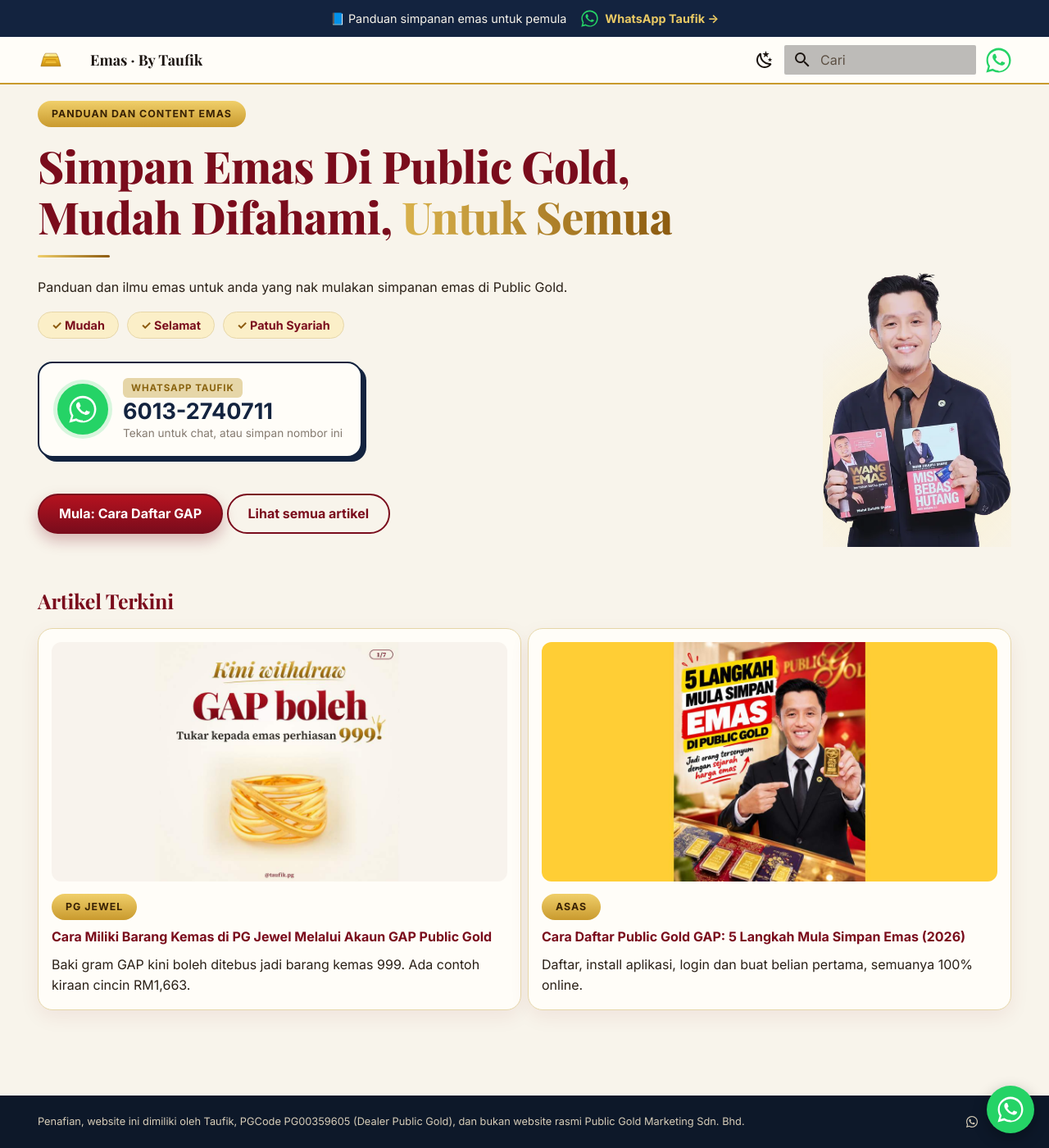
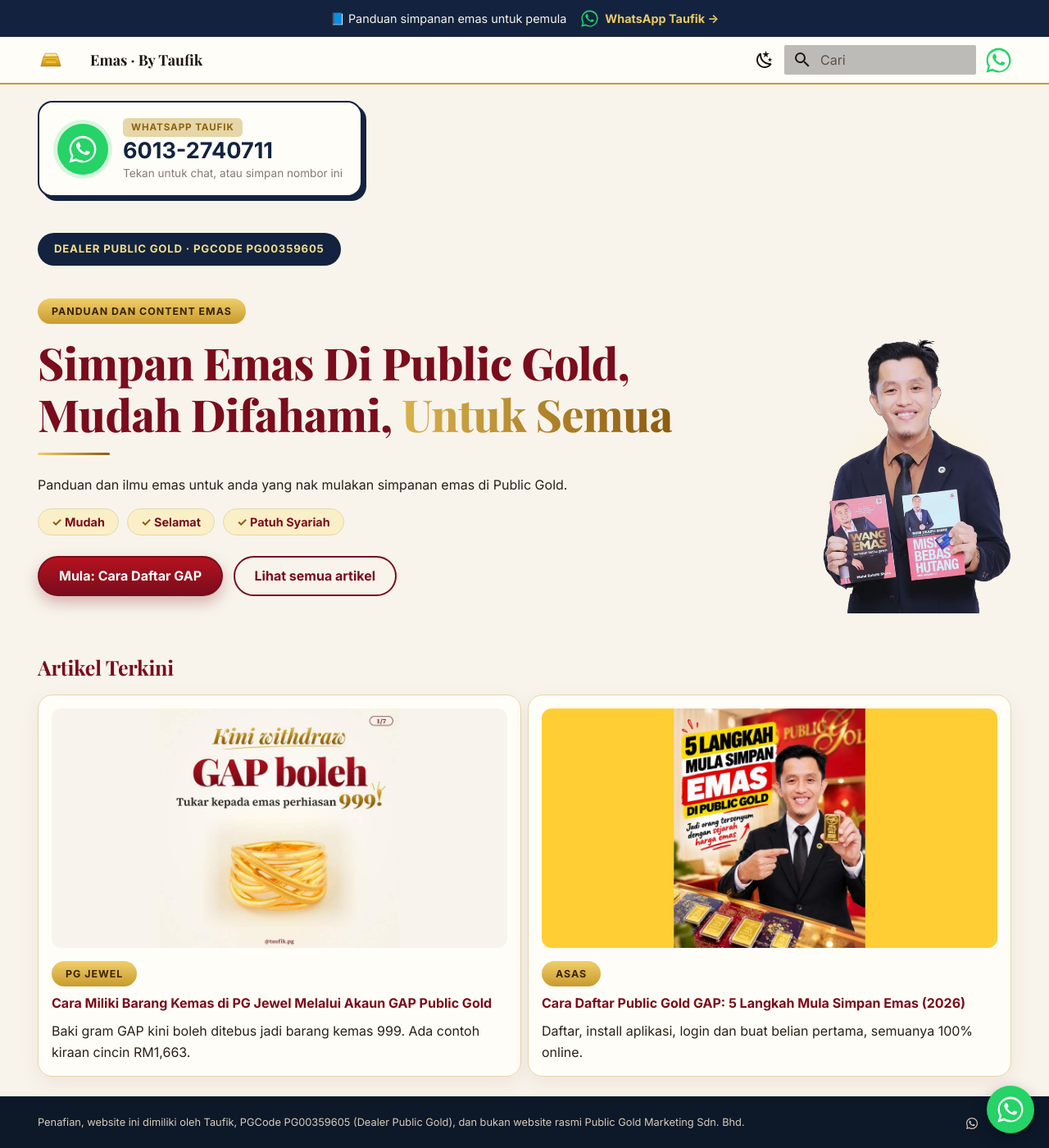
Before and after one commit to taufikmusa/emas, an MkDocs documentation site: the page built from docs/index.md, in a window 1280 px wide and 1400 px high. Shown: the whole window at 82% size. Built offline with MkDocs 1.6.1 and Material for MkDocs 9.7.7, drawn with Linux system fonts in a browser that asks for light colours; some web fonts are replaced.

Commit message:
Hero: WhatsApp card first, ripple blink on WhatsApp icons, softer photo glow
Co-Authored-By: Claude Sonnet 5.5 <noreply@anthropic.com>
Claude-Session: https://claude.ai/code/session_01Kg5rzoNKh8hvmsKW8L46De

```diff
--- a/docs/index.md
+++ b/docs/index.md
@@ -10,6 +10,13 @@ hide:
 
 <div class="hero-text" markdown>
 
+<a class="wa-card" href="https://api.whatsapp.com/send/?phone=60132740711&text=Boleh+guide+saya+simpan+emas+Public+Gold&type=phone_number&app_absent=0" target="_blank" rel="noopener">
+  <span class="wa-ico"><svg viewBox="0 0 32 32" aria-hidden="true"><path fill="currentColor" d="M16 .6C7.5.6.6 7.5.6 16c0 2.8.7 5.4 2.1 7.8L.4 31.6l8-2.1c2.3 1.3 4.9 1.9 7.6 1.9h.1c8.5 0 15.4-6.9 15.4-15.4 0-4.1-1.6-8-4.5-10.9C24.1 2.2 20.2.6 16 .6zm0 28.2h-.1c-2.4 0-4.7-.6-6.8-1.9l-.5-.3-4.7 1.2 1.3-4.6-.3-.5c-1.4-2.2-2.1-4.7-2.1-7.3C2.7 9.2 8.7 3.3 16 3.3c3.5 0 6.8 1.4 9.3 3.8 2.5 2.5 3.8 5.8 3.8 9.3 0 7.3-5.9 13.2-13.1 13.2zm7.3-9.9c-.4-.2-2.4-1.2-2.7-1.3-.4-.1-.6-.2-.9.2-.3.4-1 1.3-1.2 1.5-.2.2-.4.3-.8.1-.4-.2-1.7-.6-3.2-2-1.2-1-2-2.4-2.2-2.8-.2-.4 0-.6.2-.8.2-.2.4-.4.6-.7.2-.2.3-.4.4-.7.1-.3 0-.5 0-.7-.1-.2-.9-2.1-1.2-2.9-.3-.8-.6-.7-.9-.7h-.7c-.3 0-.7.1-1 .5-.4.4-1.3 1.3-1.3 3.2 0 1.9 1.4 3.7 1.5 3.9.2.2 2.7 4.1 6.5 5.8.9.4 1.6.6 2.2.8.9.3 1.7.2 2.4.1.7-.1 2.4-1 2.7-1.9.3-.9.3-1.7.2-1.9-.1-.1-.3-.2-.7-.4z"/></svg></span>
+  <span><span class="wa-label">WhatsApp Taufik</span><strong>6013-2740711</strong><small>Tekan untuk chat, atau simpan nombor ini</small></span>
+</a>
+
+<p class="pg-pill">Dealer Public Gold · PGCode PG00359605</p>
+
 <span class="cat-badge">Panduan dan content emas</span>
 
 # Simpan Emas Di Public Gold,<br>Mudah Difahami, <span class="gold">Untuk Semua</span>
@@ -17,11 +24,6 @@ hide:
 Panduan dan ilmu emas untuk anda yang nak mulakan simpanan emas di Public Gold.
 
 <p class="trust"><span>Mudah</span><span>Selamat</span><span>Patuh Syariah</span></p>
-
-<a class="wa-card" href="https://api.whatsapp.com/send/?phone=60132740711&text=Boleh+guide+saya+simpan+emas+Public+Gold&type=phone_number&app_absent=0" target="_blank" rel="noopener">
-  <span class="wa-ico"><svg viewBox="0 0 32 32" aria-hidden="true"><path fill="currentColor" d="M16 .6C7.5.6.6 7.5.6 16c0 2.8.7 5.4 2.1 7.8L.4 31.6l8-2.1c2.3 1.3 4.9 1.9 7.6 1.9h.1c8.5 0 15.4-6.9 15.4-15.4 0-4.1-1.6-8-4.5-10.9C24.1 2.2 20.2.6 16 .6zm0 28.2h-.1c-2.4 0-4.7-.6-6.8-1.9l-.5-.3-4.7 1.2 1.3-4.6-.3-.5c-1.4-2.2-2.1-4.7-2.1-7.3C2.7 9.2 8.7 3.3 16 3.3c3.5 0 6.8 1.4 9.3 3.8 2.5 2.5 3.8 5.8 3.8 9.3 0 7.3-5.9 13.2-13.1 13.2zm7.3-9.9c-.4-.2-2.4-1.2-2.7-1.3-.4-.1-.6-.2-.9.2-.3.4-1 1.3-1.2 1.5-.2.2-.4.3-.8.1-.4-.2-1.7-.6-3.2-2-1.2-1-2-2.4-2.2-2.8-.2-.4 0-.6.2-.8.2-.2.4-.4.6-.7.2-.2.3-.4.4-.7.1-.3 0-.5 0-.7-.1-.2-.9-2.1-1.2-2.9-.3-.8-.6-.7-.9-.7h-.7c-.3 0-.7.1-1 .5-.4.4-1.3 1.3-1.3 3.2 0 1.9 1.4 3.7 1.5 3.9.2.2 2.7 4.1 6.5 5.8.9.4 1.6.6 2.2.8.9.3 1.7.2 2.4.1.7-.1 2.4-1 2.7-1.9.3-.9.3-1.7.2-1.9-.1-.1-.3-.2-.7-.4z"/></svg></span>
-  <span><span class="wa-label">WhatsApp Taufik</span><strong>6013-2740711</strong><small>Tekan untuk chat, atau simpan nombor ini</small></span>
-</a>
 
 [Mula: Cara Daftar GAP](artikel/cara-daftar-public-gold-gap-2026.md){ .md-button .md-button--primary }
 [Lihat semua artikel](#artikel-terkini){ .md-button }
--- a/docs/stylesheets/extra.css
+++ b/docs/stylesheets/extra.css
@@ -348,7 +348,7 @@ body { font-feature-settings: "ss01"; }
 .md-typeset .abio-pic {
   align-self: end;
   padding-right: .6rem;
-  background: radial-gradient(circle at 50% 70%, var(--gold-tint), transparent 70%);
+  background: radial-gradient(closest-side at 50% 62%, var(--gold-tint), transparent);
 }
 .md-typeset .abio-pic p { margin: 0; }
 .md-typeset .abio-pic img { display: block; width: 100%; height: auto; border-radius: 0; }
@@ -379,7 +379,7 @@ body { font-feature-settings: "ss01"; }
 }
 [data-md-color-scheme="slate"] .md-typeset .abio { background: #221A16; border-color: #3A2E26; border-top-color: var(--gold); }
 [data-md-color-scheme="slate"] .md-typeset .abio h4 { color: var(--gold-lt); }
-[data-md-color-scheme="slate"] .md-typeset .abio-pic { background: radial-gradient(circle at 50% 70%, rgba(201, 154, 46, .22), transparent 70%); }
+[data-md-color-scheme="slate"] .md-typeset .abio-pic { background: radial-gradient(closest-side at 50% 62%, rgba(201, 154, 46, .22), transparent); }
 
 /* Tajuk header boleh diklik, pergi ke home */
 .md-header__topic:first-child { cursor: pointer; }
@@ -397,11 +397,11 @@ body { font-feature-settings: "ss01"; }
 .md-typeset .hero-text > p:first-child { margin-top: 0; }
 .md-typeset .hero h1 { font-size: clamp(1.8rem, 4.6vw, 2.7rem); }
 .md-typeset .hero-pic {
-  background: radial-gradient(circle at 50% 68%, var(--gold-tint), transparent 70%);
+  background: radial-gradient(closest-side at 50% 62%, var(--gold-tint), transparent);
 }
 .md-typeset .hero-pic p { margin: 0; }
 .md-typeset .hero-pic img { display: block; width: 100%; height: auto; border-radius: 0; }
-[data-md-color-scheme="slate"] .md-typeset .hero-pic { background: radial-gradient(circle at 50% 68%, rgba(201, 154, 46, .22), transparent 70%); }
+[data-md-color-scheme="slate"] .md-typeset .hero-pic { background: radial-gradient(closest-side at 50% 62%, rgba(201, 154, 46, .22), transparent); }
 .md-typeset .trust { display: flex; flex-wrap: wrap; gap: .35rem .5rem; margin: .2rem 0 1rem; }
 .md-typeset .trust span {
   background: var(--gold-tint);
@@ -448,3 +448,47 @@ body { font-feature-settings: "ss01"; }
   border-radius: 999px;
 }
 .md-top:hover { background: var(--maroon-2); color: #fff; }
+
+/* Pil dealer di bawah kad WhatsApp */
+.md-typeset .pg-pill {
+  display: inline-block;
+  background: var(--navy);
+  color: #F3DC8A;
+  font-size: .66rem;
+  font-weight: 800;
+  letter-spacing: .06em;
+  text-transform: uppercase;
+  padding: .45rem 1rem;
+  border-radius: 999px;
+  margin: 0 0 1.2rem;
+}
+.md-typeset .hero-text .md-button { margin: .25rem .4rem .25rem 0; }
+.md-typeset .hero-text .wa-card { margin-top: 0; }
+
+/* Efek "blink" WhatsApp: ripple hijau yang halus */
+.wa-float::before,
+.wa-card .wa-ico::before {
+  content: "";
+  position: absolute;
+  inset: 0;
+  border-radius: 50%;
+  background: var(--wa);
+  opacity: .5;
+  z-index: -1;
+  animation: wa-ripple 2.2s ease-out infinite;
+}
+.wa-card .wa-ico { position: relative; isolation: isolate; }
+.md-header__button.wa-head svg { animation: wa-beat 2.2s ease-in-out infinite; }
+@keyframes wa-ripple {
+  0% { transform: scale(1); opacity: .55; }
+  70%, 100% { transform: scale(1.75); opacity: 0; }
+}
+@keyframes wa-beat {
+  0%, 60%, 100% { transform: scale(1); }
+  30% { transform: scale(1.18); }
+}
+@media (prefers-reduced-motion: reduce) {
+  .wa-float::before,
+  .wa-card .wa-ico::before,
+  .md-header__button.wa-head svg { animation: none; }
+}
```
